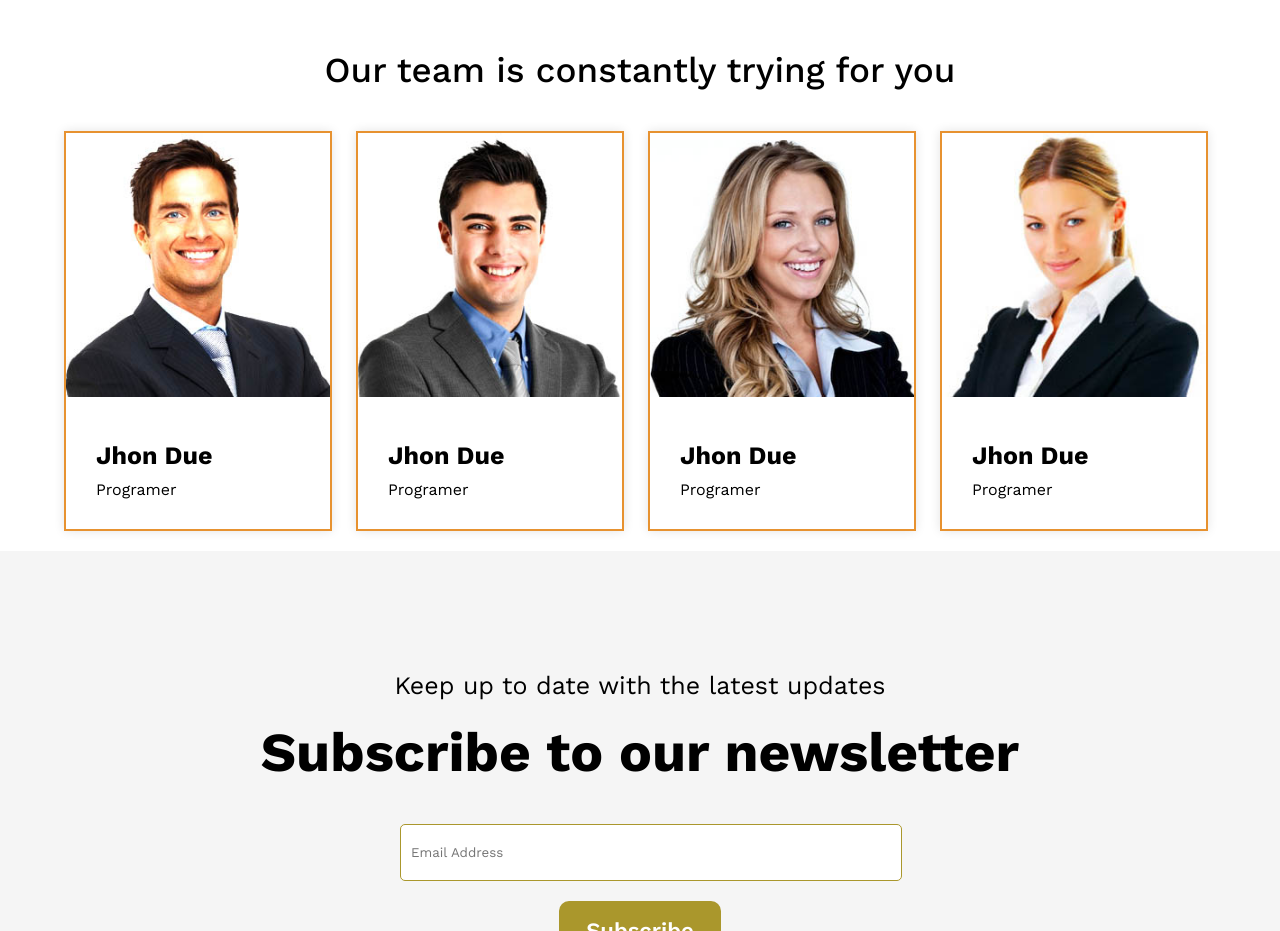
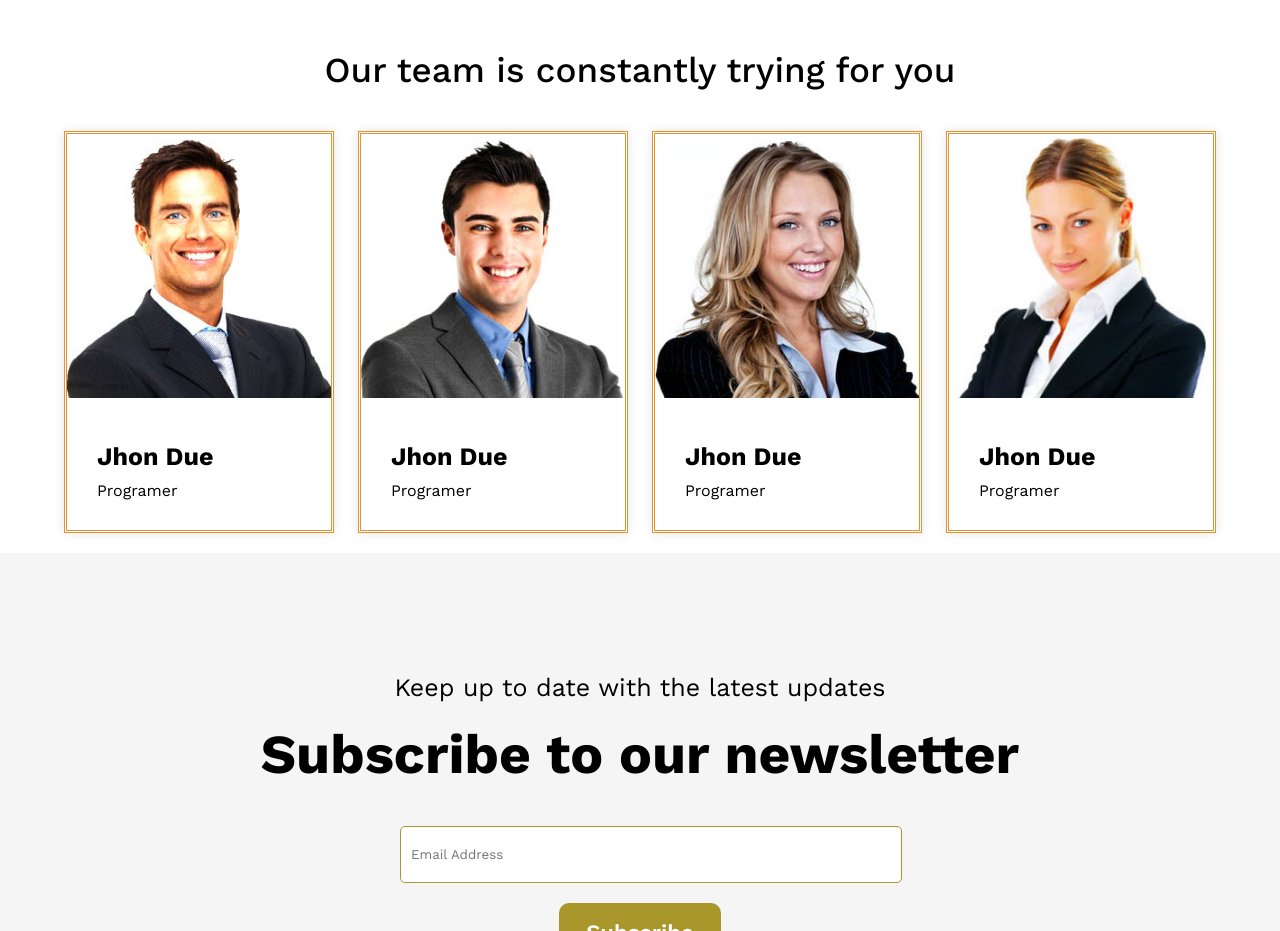
Before and after one commit to bdsaiful24/18, a plain HTML site: page index.html in a window 1280 px wide. Shown: the part 1620-2551 px from the top of the page. Drawn offline with nearby package versions, Linux system fonts and the light colour scheme.

Commit message:
Update style.css

```diff
--- a/style.css
+++ b/style.css
@@ -234,7 +234,7 @@ p{
     width: 22%;
     margin-left: 2%;
     box-shadow: 0 0 10px 0px rgba(0,0,0, .1111);
-    border: 2px double #e79230;
+    border: 3px double #e79230;
 }
 .team-member:hover{
     box-shadow: 0 0 20px 0px rgba(0,0,0, .2);
```
